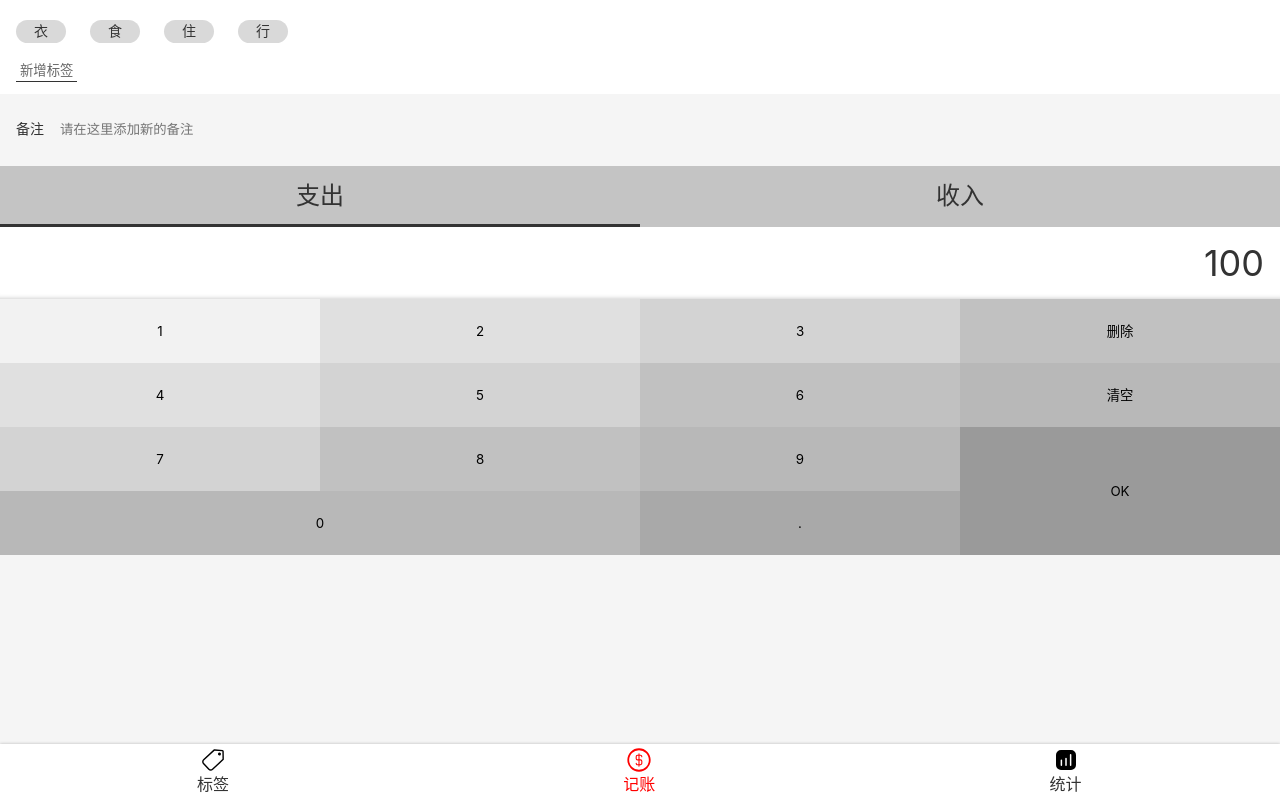
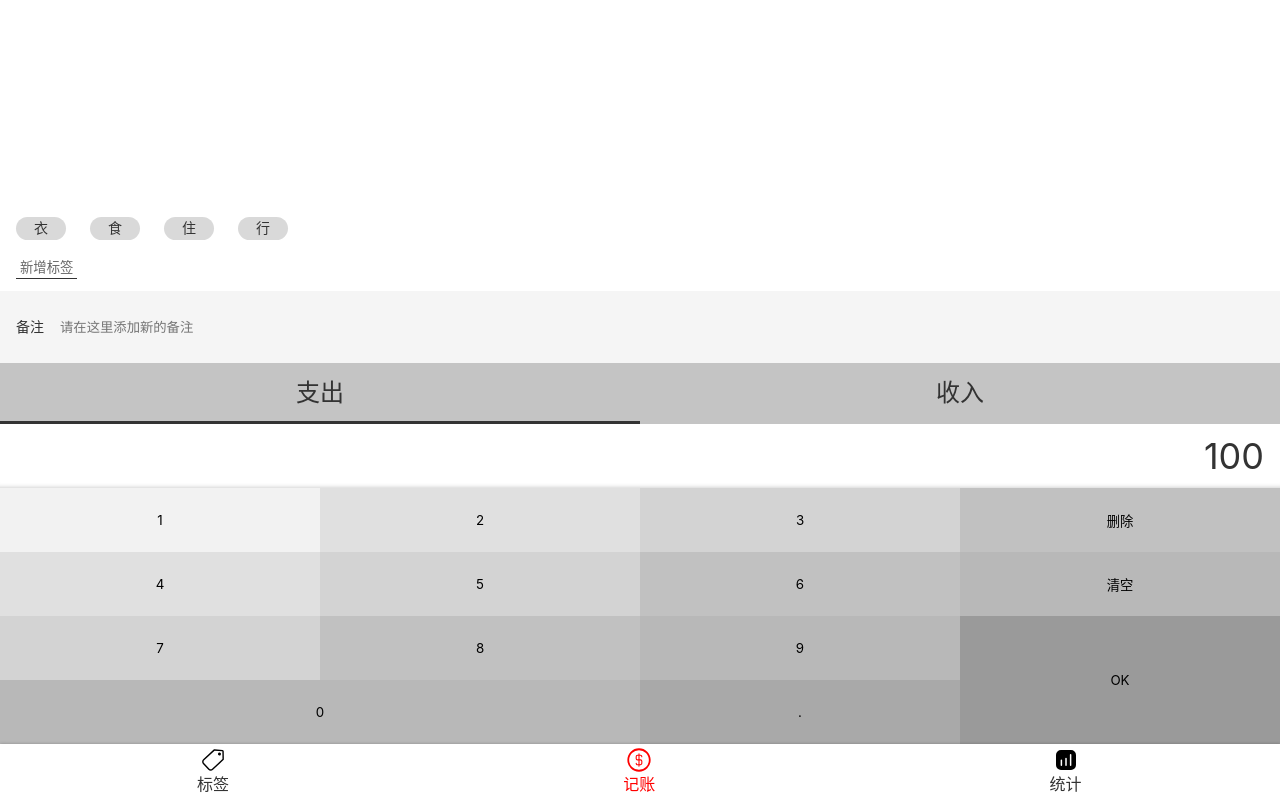
Before and after one commit to znzaznz/React-Morny, a React app: page /money in a window 1280 px wide. Built offline with nearby package versions, Linux system fonts and the light colour scheme; the HTML template or start-up script is replaced by a standard one.

Commit message:
完成tag的功能

```diff
--- a/src/components/Layout.tsx
+++ b/src/components/Layout.tsx
@@ -10,6 +10,8 @@ const Wrapper = styled.div`
 const Main = styled.div`
   flex-grow: 1;
   overflow: auto;
+  display: flex;
+  flex-direction: column;
 `
 
 export default function Layout(props:any){
--- a/src/components/NumberPadSection/index.tsx
+++ b/src/components/NumberPadSection/index.tsx
@@ -5,7 +5,7 @@ const NumberPadSection = styled.section`
   > .output{
     background: white;
     font-size: 36px;
-    line-height: 72px;
+    line-height: 64px;
     text-align: right;
     padding: 0 16px;
     box-shadow: inset 0 -5px 5px -5px rgba(0,0,0,0.25);
--- a/src/components/TagsSection.tsx
+++ /dev/null
@@ -1,40 +0,0 @@
-import React from 'react';
-import styled from "styled-components";
-
-const TagSection = styled.section`
-  background-color: white;
-  padding: 12px 16px;
-  > ol{
-    margin: 0 -12px;
-    > li{
-        background-color: #D9D9D9;
-        border-radius: 18px;
-        display: inline-block;
-        padding: 3px 18px;
-        font-size: 14px;
-        margin: 8px 12px;
-      }
-  }
-  >button{
-    background: none;
-    border: none;
-    padding: 2px 4px;
-    color: #666;
-    border-bottom: 1px solid #333;
-    margin-top: 7px;
-  }
-`
-
-export default function TagsSection() {
-    return (
-        <TagSection>
-            <ol>
-                <li>衣</li>
-                <li>食</li>
-                <li>住</li>
-                <li>行</li>
-            </ol>
-            <button>新增标签</button>
-        </TagSection>
-    )
-}
--- /dev/null
+++ b/src/components/TagsSection/TagsSection.tsx
@@ -0,0 +1,69 @@
+import React, {useState} from 'react';
+import styled from "styled-components";
+
+const TagSection = styled.section`
+  display: flex;
+  flex-direction: column;
+  justify-content: flex-end;
+  align-items: flex-start;
+  flex-grow: 1;
+  background-color: white;
+  padding: 12px 16px;
+  > ol{
+    margin: 0 -12px;
+    > li{
+        background-color: #D9D9D9;
+        border-radius: 18px;
+        display: inline-block;
+        padding: 3px 18px;
+        font-size: 14px;
+        margin: 8px 12px;
+        &.selected{
+          background-color: grey;
+        }
+      }
+  }
+  >button{
+    background: none;
+    border: none;
+    padding: 2px 4px;
+    color: #666;
+    border-bottom: 1px solid #333;
+    margin-top: 7px;
+  }
+`
+
+const TagsSection:React.FC = ()=>{
+    const [tags,setTags] = useState<string[]>(['衣','食',"住",'行'])//这里是一个字符串数组，写出他的类型
+    const [selectedTags,setSelectedTags] = useState<string[]>([])
+    const onAddTag = ()=>{
+        const tagName = window.prompt("新标签的名称为")
+        if (tagName !== null){
+            setTags([...tags,tagName])
+        }
+    }
+    const onToggleTag = (item:string)=>{
+        const index = selectedTags.indexOf(item)
+        if (index >= 0){
+            setSelectedTags(selectedTags.filter((tag)=>{
+                return tag !== item
+            })) //如果选项在selected数组中，则将这个选项踢出
+        }else {
+            setSelectedTags([...selectedTags,item])
+        }
+    }
+    return (
+        <TagSection>
+            <ol>
+                {tags.map(item=>{
+                    return <li key={item} onClick={()=>{onToggleTag(item)}}
+                        className={selectedTags.indexOf(item) >= 0 ? "selected" : ""}
+                    >{item}</li>
+                })}
+            </ol>
+            <button onClick={onAddTag}>新增标签</button>
+        </TagSection>
+    )
+}
+
+export default TagsSection;
--- a/src/views/Money.tsx
+++ b/src/views/Money.tsx
@@ -1,7 +1,7 @@
 import React from 'react';
 import Layout from '../components/Layout';
-import TagsSection from '../components/TagsSection';
-import NoteSection from '../components/NoteSection';
+import TagsSection from '../components/TagsSection/TagsSection';
+import NoteSection from '../components/NoteSection/NoteSection';
 import CategorySection from "../components/CategorySection/index"
 import NumberPadSection from "../components/NumberPadSection/index"
 
```
Also changed, not shown: src/components/NoteSection/NoteSection.tsx (renamed from src/components/NoteSection.tsx).
